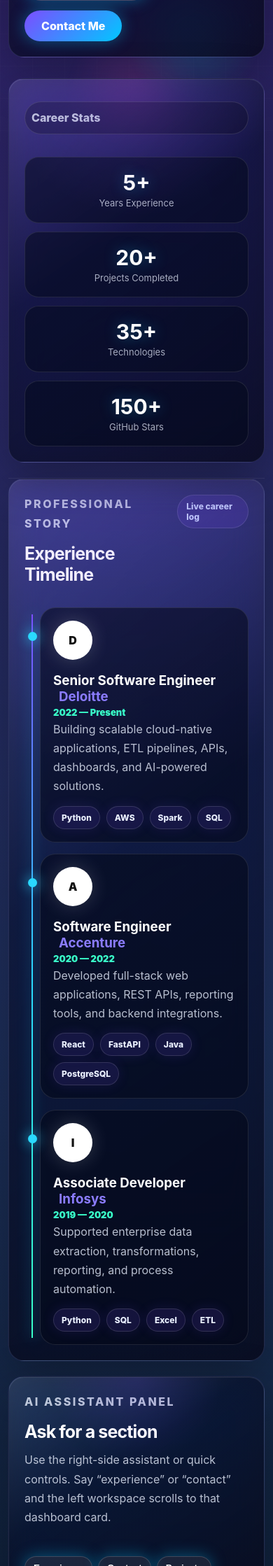
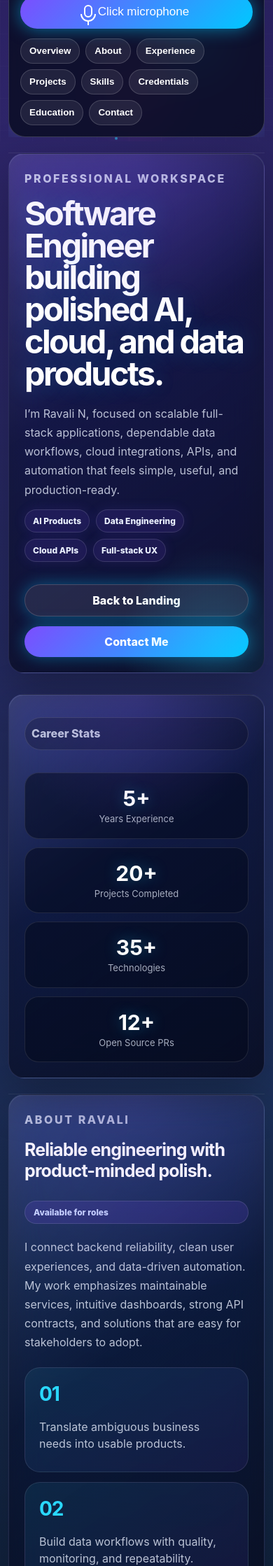
Before and after one commit to ravalireddy-24/Portfolio, a Flask app: page /portfolio in a window 390 px wide. Shown: the part 642-2880 px from the top of the page at 70% size. Run offline with Flask 3, Linux system fonts and the light colour scheme.

Commit message:
Changes in Second page

```diff
--- a/static/css/style.css
+++ b/static/css/style.css
@@ -2004,3 +2004,138 @@ body::before {
 @keyframes barPulse { 50% { filter: brightness(1.35); transform: scaleY(1.04); } }
 @media (max-width: 1180px) { .dashboard-shell, #overview, .experience-row, .skills-row, .split-row { grid-template-columns: 1fr; } .dashboard-assistant { position: relative; top: auto; max-height: none; } .project-grid { grid-template-columns: repeat(2, minmax(0,1fr)); } }
 @media (max-width: 720px) { .dashboard-page { padding-inline: 12px; } .achievement-grid, .project-grid, .skill-dashboard, .compact-stats { grid-template-columns: 1fr; } .timeline-company { grid-template-columns: 1fr; } .dashboard-card, .project-card { border-radius: 22px; } }
+/* Final portfolio polish: cleaner structure, stronger spacing, and responsive refinement */
+.dashboard-shell {
+  grid-template-columns: minmax(0, 1fr) clamp(320px, 28vw, 410px);
+}
+
+.hero-dashboard-card::after {
+  content: "";
+  position: absolute;
+  right: -70px;
+  bottom: -95px;
+  width: 280px;
+  aspect-ratio: 1;
+  border-radius: 50%;
+  background: radial-gradient(circle, rgba(42, 216, 255, .2), transparent 68%);
+  pointer-events: none;
+}
+
+.about-row {
+  grid-template-columns: 1fr;
+}
+
+.about-focus-grid {
+  display: grid;
+  grid-template-columns: repeat(3, minmax(0, 1fr));
+  gap: 14px;
+  margin-top: 22px;
+}
+
+.about-focus-grid div {
+  display: grid;
+  gap: 10px;
+  min-height: 150px;
+  padding: 20px;
+  border: 1px solid rgba(255, 255, 255, .1);
+  border-radius: 22px;
+  background: linear-gradient(145deg, rgba(42, 216, 255, .09), rgba(124, 77, 255, .1));
+}
+
+.about-focus-grid strong {
+  color: #2ad8ff;
+  font-size: 28px;
+  letter-spacing: -.04em;
+}
+
+.about-focus-grid span {
+  color: rgba(235, 241, 255, .78);
+  line-height: 1.55;
+}
+
+.dashboard-assistant {
+  scrollbar-width: thin;
+  scrollbar-color: rgba(42, 216, 255, .5) transparent;
+}
+
+.dashboard-assistant .avatar-shell {
+  min-height: 330px;
+}
+
+.dashboard-assistant .avatar-image-wrap {
+  width: clamp(190px, 20vw, 260px);
+}
+
+.dashboard-assistant .avatar-loader,
+.dashboard-assistant .listening-ripples span {
+  width: clamp(210px, 22vw, 285px);
+}
+
+.dashboard-assistant .quick-commands button,
+.ai-command-card .quick-commands button {
+  min-height: 36px;
+  font-weight: 800;
+}
+
+.dashboard-page .primary-link,
+.dashboard-page .secondary-link,
+.project-actions a,
+.quick-commands button {
+  transition: transform .25s ease, border-color .25s ease, background .25s ease, box-shadow .25s ease;
+}
+
+.dashboard-page .primary-link:hover,
+.dashboard-page .secondary-link:hover,
+.project-actions a:hover,
+.quick-commands button:hover {
+  transform: translateY(-2px);
+}
+
+@media (max-width: 1180px) {
+  .dashboard-shell {
+    grid-template-columns: 1fr;
+  }
+
+  .dashboard-assistant {
+    order: -1;
+    display: grid;
+    grid-template-columns: minmax(260px, .7fr) minmax(0, 1fr);
+    align-items: stretch;
+  }
+
+  .dashboard-assistant .avatar-shell {
+    min-height: 300px;
+  }
+}
+
+@media (max-width: 820px) {
+  .dashboard-page {
+    padding-top: 96px;
+  }
+
+  .dashboard-assistant,
+  #overview,
+  .experience-row,
+  .skills-row,
+  .split-row,
+  .about-focus-grid {
+    grid-template-columns: 1fr;
+  }
+
+  .card-header {
+    display: grid;
+  }
+
+  .dashboard-section h1 {
+    font-size: clamp(34px, 12vw, 54px);
+  }
+
+  .hero-actions {
+    width: 100%;
+  }
+
+  .hero-actions a {
+    flex: 1 1 180px;
+    text-align: center;
+  }
+}
--- a/static/js/script.js
+++ b/static/js/script.js
@@ -1,5 +1,5 @@
 const COMMANDS = {
-  about: ["about", "about me", "home", "start", "intro", "introduction"],
+  about: ["about", "about me", "home", "start", "intro", "introduction", "profile"],
     overview: ["overview", "dashboard", "workspace"],
   experience: ["experience", "work", "work history", "career"],
   projects: ["projects", "apps", "applications", "portfolio"],
@@ -198,7 +198,11 @@ function setActiveSection(sectionId) {
 
 
 function scrollToSection(sectionId) {
-  const section = document.getElementById(sectionId);
+  let section = document.getElementById(sectionId);
+  if (!section && sectionId === "resume") {
+    window.location.href = "/static/Ravali_N_Resume.pdf";
+    return;
+  }
   if (!section) return;
   setActiveSection(sectionId);
   section.scrollIntoView({ behavior: "smooth", block: "start" });
--- a/templates/portfolio.html
+++ b/templates/portfolio.html
@@ -6,7 +6,6 @@
    <title>Ravali N | Professional Workspace</title>
   <link rel="stylesheet" href="{{ url_for('static', filename='css/style.css') }}" />
 </head>
-<body>
 <body class="dashboard-body">
   <div class="animated-background" aria-hidden="true"><span></span><span></span><span></span><span></span></div>
   <div class="dashboard-particles" aria-hidden="true"><i></i><i></i><i></i><i></i><i></i><i></i></div>
@@ -14,14 +13,13 @@
   <header class="topbar dashboard-topbar" aria-label="Portfolio navigation">
     <a class="brand" href="{{ url_for('home') }}">Ravali<span>.</span></a>
     <nav>
+            <a href="#overview">Overview</a>
       <a href="#about">About</a>
-         <a href="#overview">Overview</a>
       <a href="#experience">Experience</a>
       <a href="#projects">Projects</a>
       <a href="#skills">Skills</a>
-      <a href="#certifications">Certifications</a>
-      <a href="#education">Education</a>
-            <a href="#achievements">Achievements</a>
+      <a href="#certifications">Credentials</a>
+      <a href="#achievements">Impact</a>
       <a href="#contact">Contact</a>
     </nav>
   </header>
@@ -29,12 +27,11 @@
     <div class="dashboard-shell">
       <div class="dashboard-left" aria-label="Scrollable portfolio dashboard">
         <section id="overview" class="section dashboard-section active" data-section-title="Overview">
-          <article class="dashboard-card summary-card reveal-card tilt-card">
+             <article class="dashboard-card summary-card reveal-card tilt-card hero-dashboard-card">
             <p class="eyebrow">Professional workspace</p>
             <h1>Software Engineer building polished AI, cloud, and data products.</h1>
             <p>I’m Ravali N, focused on scalable full-stack applications, dependable data workflows, cloud integrations, APIs, and automation that feels simple, useful, and production-ready.</p>
-            <div class="hero-highlights"><span>AI Products</span><span>Data Engineering</span><span>Cloud APIs</span></div>
-            <div class="hero-actions"><a href="{{ url_for('home') }}" class="secondary-link">Back to Landing</a><a href="#contact" class="primary-link">Contact Me</a></div>
+            <div class="hero-highlights"><span>AI Products</span><span>Data Engineering</span><span>Cloud APIs</span><span>Full-stack UX</span></div>            <div class="hero-actions"><a href="{{ url_for('home') }}" class="secondary-link">Back to Landing</a><a href="#contact" class="primary-link">Contact Me</a></div>
           </article>
           <aside class="dashboard-card stats-card reveal-card tilt-card">
             <p class="card-kicker">Career Stats</p>
@@ -42,11 +39,22 @@
               <div><strong>5+</strong><span>Years Experience</span></div>
               <div><strong>20+</strong><span>Projects Completed</span></div>
               <div><strong>35+</strong><span>Technologies</span></div>
-              <div><strong>150+</strong><span>GitHub Stars</span></div>
+         <div><strong>12+</strong><span>Open Source PRs</span></div>
             </div>
           </aside>
         </section>
 
+        <section id="about" class="section dashboard-section about-row" data-section-title="About">
+          <article class="dashboard-card full-card reveal-card">
+            <div class="card-header"><div><p class="eyebrow">About Ravali</p><h2>Reliable engineering with product-minded polish.</h2></div><span class="panel-pill">Available for roles</span></div>
+            <p>I connect backend reliability, clean user experiences, and data-driven automation. My work emphasizes maintainable services, intuitive dashboards, strong API contracts, and solutions that are easy for stakeholders to adopt.</p>
+            <div class="about-focus-grid">
+              <div><strong>01</strong><span>Translate ambiguous business needs into usable products.</span></div>
+              <div><strong>02</strong><span>Build data workflows with quality, monitoring, and repeatability.</span></div>
+              <div><strong>03</strong><span>Create AI-assisted experiences with clear controls and friendly UX.</span></div>
+            </div>
+          </article>
+        </section>
         <section id="experience" class="section dashboard-section experience-row" data-section-title="Experience">
           <article class="dashboard-card timeline-dashboard reveal-card">
             <div class="card-header"><div><p class="eyebrow">Professional story</p><h2>Experience Timeline</h2></div><span class="panel-pill">Live career log</span></div>
@@ -57,8 +65,7 @@
             </div>
           </article>
           <aside class="dashboard-card ai-command-card reveal-card tilt-card">
-            <p class="eyebrow">AI Assistant Panel</p><h2>Ask for a section</h2><p>Use the right-side assistant or quick controls. Say “experience” or “contact” and the left workspace scrolls to that dashboard card.</p><div class="quick-commands mini"><button type="button" data-command="experience">Experience</button><button type="button" data-command="contact">Contact</button><button type="button" data-command="projects">Projects</button></div>
-          </aside>
+            <p class="eyebrow">AI Assistant Panel</p><h2>Ask for a section</h2><p>Use the assistant or quick controls. Say “experience” or “contact” and the workspace scrolls to that dashboard card.</p><div class="quick-commands mini"><button type="button" data-command="experience">Experience</button><button type="button" data-command="contact">Contact</button><button type="button" data-command="projects">Projects</button></div>          </aside>
         </section>
 
         <section id="projects" class="section dashboard-section projects-row" data-section-title="Projects">
@@ -77,27 +84,14 @@
 
         <section id="certifications" class="section dashboard-section split-row" data-section-title="Certifications"><article class="dashboard-card reveal-card"><p class="eyebrow">Credentials</p><h2>Certifications</h2><div class="credential-list"><span>AWS Certified Solutions Architect Associate</span><span>Google Professional Data Engineer</span><span>Microsoft Azure Data Engineer Associate</span><span>Databricks Data Engineer Professional</span></div></article><article id="education" class="dashboard-card reveal-card" data-section-title="Education"><p class="eyebrow">Education</p><h2>Academic Foundation</h2><p>Computer science foundation strengthened programming fundamentals, database design, software design, systems thinking, and analytical problem solving.</p></article></section>
 
-        <section id="achievements" class="section dashboard-section achievements-row" data-section-title="Achievements"><article class="dashboard-card full-card reveal-card"><p class="eyebrow">Impact metrics</p><h2>Achievements</h2><div class="achievement-grid"><div><strong>5+</strong><span>Years Experience</span></div><div><strong>20+</strong><span>Projects Completed</span></div><div><strong>35+</strong><span>Technologies</span></div><div><strong>150+</strong><span>GitHub Repositories</span></div><div><strong>300+</strong><span>LeetCode Problems</span></div><div><strong>12+</strong><span>Open Source PRs</span></div><div><strong>10+</strong><span>Hackathons</span></div><div><strong>15+</strong><span>Articles</span></div></div></article></section>
-
+        <section id="achievements" class="section dashboard-section achievements-row" data-section-title="Achievements"><article class="dashboard-card full-card reveal-card"><p class="eyebrow">Impact metrics</p><h2>Achievements</h2><div class="achievement-grid"><div><strong>5+</strong><span>Years Experience</span></div><div><strong>20+</strong><span>Projects Completed</span></div><div><strong>35+</strong><span>Technologies</span></div><div><strong>150+</strong><span>GitHub Stars</span></div><div><strong>300+</strong><span>LeetCode Problems</span></div><div><strong>12+</strong><span>Open Source PRs</span></div><div><strong>10+</strong><span>Hackathons</span></div><div><strong>15+</strong><span>Articles</span></div></div></article></section>
         <section id="contact" class="section dashboard-section contact-row" data-section-title="Contact"><article class="dashboard-card contact-dashboard reveal-card"><p class="eyebrow">Let’s connect</p><h2>Build something amazing together.</h2><p>I’m open to software engineering, data, cloud, and AI-focused roles.</p><div class="contact-links"><a href="mailto:ravali@example.com">ravali@example.com</a><a href="https://www.linkedin.com/" target="_blank" rel="noreferrer">LinkedIn</a><a href="https://github.com/" target="_blank" rel="noreferrer">GitHub</a></div></article></section>
-      <aside id="assistantPanel" class="assistant-panel" aria-label="Portfolio avatar assistant">
-        <div id="avatarShell" class="avatar-shell is-idle" aria-label="Interactive AI avatar" data-avatar-state="idle">
-          <div class="avatar-halo" aria-hidden="true"></div><div class="avatar-loader" aria-hidden="true"></div>
-          <div class="listening-ripples" aria-hidden="true"><span></span><span></span><span></span></div>
-          <div class="avatar-image-wrap"><video id="assistantAvatar" class="assistant-avatar" muted playsinline preload="metadata" aria-label="Animated AI assistant avatar"><source src="{{ url_for('static', filename='images/avatar.webm') }}" type="video/webm" />Your browser does not support the avatar video.</video></div>          <div class="avatar-state-chip" aria-hidden="true"><span class="state-dot"></span><span id="avatarStatusLabel">Ready</span></div>
-        </div>
-        <div class="assistant-card" role="status" aria-live="polite">
-          <h2 id="assistantTitle">Hi! I’m ready.</h2><p id="assistantMessage">Ask me to show experience, projects, skills, certifications, education, contact, or about.</p>
-          <p id="transcriptText" class="transcript-text">Transcript will appear here.</p><p id="status" class="status-label">Ready</p>
-          <button id="voiceBtn" class="voice-btn" type="button" aria-label="Start voice command"><span class="voice-icon" aria-hidden="true"></span><span id="voiceBtnText">Click microphone</span></button>
-          <div class="quick-commands" aria-label="Portfolio commands"><button type="button" data-command="experience">Experience</button><button type="button" data-command="projects">Projects</button><button type="button" data-command="skills">Skills</button><button type="button" data-command="certifications">Certifications</button><button type="button" data-command="education">Education</button><button type="button" data-command="contact">Contact</button></div>
-        </div>
-      </aside>
-    </section>
+      </div>
       <aside id="assistantPanel" class="assistant-panel dashboard-assistant" aria-label="Portfolio avatar assistant">
         <div id="avatarShell" class="avatar-shell is-idle" aria-label="Interactive AI avatar" data-avatar-state="idle"><div class="avatar-halo" aria-hidden="true"></div><div class="avatar-loader" aria-hidden="true"></div><div class="listening-ripples" aria-hidden="true"><span></span><span></span><span></span></div><div class="avatar-image-wrap"><video id="assistantAvatar" class="assistant-avatar" muted playsinline preload="metadata" aria-label="Animated AI assistant avatar"><source src="{{ url_for('static', filename='images/avatar.webm') }}" type="video/webm" />Your browser does not support the avatar video.</video></div><div class="avatar-state-chip" aria-hidden="true"><span class="state-dot"></span><span id="avatarStatusLabel">Ready</span></div></div>
-        <div class="assistant-card" role="status" aria-live="polite"><h2 id="assistantTitle">Hi! I’m ready.</h2><p id="assistantMessage">Ask me to show experience, projects, skills, certifications, education, contact, or overview.</p><p id="transcriptText" class="transcript-text">Transcript will appear here.</p><p id="status" class="status-label">Ready</p><button id="voiceBtn" class="voice-btn" type="button" aria-label="Start voice command"><span class="voice-icon" aria-hidden="true"></span><span id="voiceBtnText">Click microphone</span></button><div class="quick-commands" aria-label="Portfolio commands"><button type="button" data-command="overview">Overview</button><button type="button" data-command="experience">Experience</button><button type="button" data-command="projects">Projects</button><button type="button" data-command="skills">Skills</button><button type="button" data-command="certifications">Certifications</button><button type="button" data-command="education">Education</button><button type="button" data-command="contact">Contact</button></div></div>
-    </aside>
+        <div class="assistant-card" role="status" aria-live="polite"><h2 id="assistantTitle">Hi! I’m ready.</h2><p id="assistantMessage">Ask me to show overview, about, experience, projects, skills, certifications, education, contact, or resume.</p><p id="transcriptText" class="transcript-text">Transcript will appear here.</p><p id="status" class="status-label">Ready</p><button id="voiceBtn" class="voice-btn" type="button" aria-label="Start voice command"><span class="voice-icon" aria-hidden="true"></span><span id="voiceBtnText">Click microphone</span></button><div class="quick-commands" aria-label="Portfolio commands"><button type="button" data-command="overview">Overview</button><button type="button" data-command="about">About</button><button type="button" data-command="experience">Experience</button><button type="button" data-command="projects">Projects</button><button type="button" data-command="skills">Skills</button><button type="button" data-command="certifications">Credentials</button><button type="button" data-command="education">Education</button><button type="button" data-command="contact">Contact</button></div></div>
+      </aside>
+    </div>    </aside>
   </main>
   <script src="{{ url_for('static', filename='js/script.js') }}" defer></script>
 </body>
```
